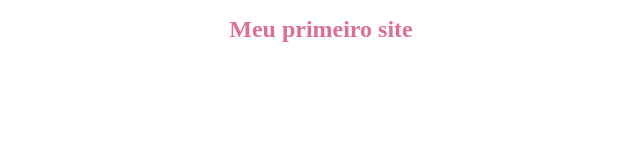
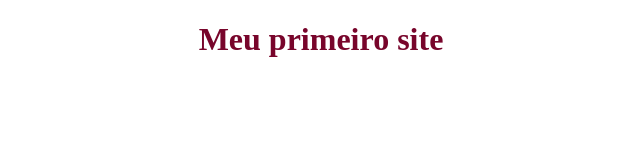
Before and after one commit to SRTAnamarya/cursoJavascript, a plain HTML site: page index.html in a window 1280 px wide. Shown: the whole page, without its empty margins (319-959 px from the left). Drawn offline with Linux system fonts and the light colour scheme.

Commit message:
meu primeiro site

```diff
--- a/index.html
+++ b/index.html
@@ -6,6 +6,6 @@
     <title>Document</title>
 </head>
 <body>
-    <h1 style="color:palevioletred; text-align: center; font-size: x-large;"> Meu primeiro site</h1>
+    <h1 style="color:rgb(120, 5, 43); text-align: center;"> Meu primeiro site</h1>
 </body>
 </html>
```
